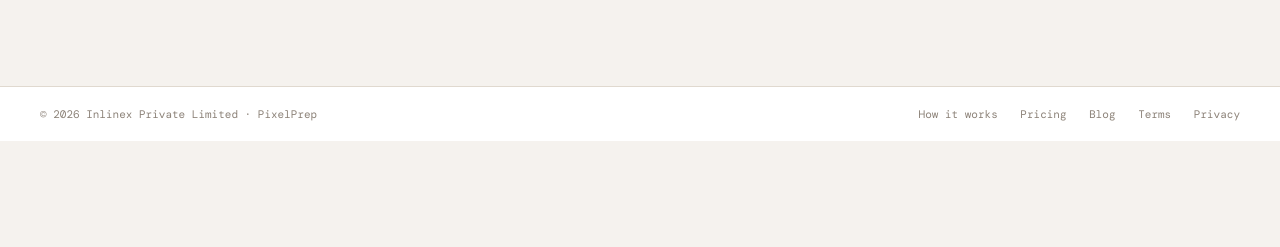
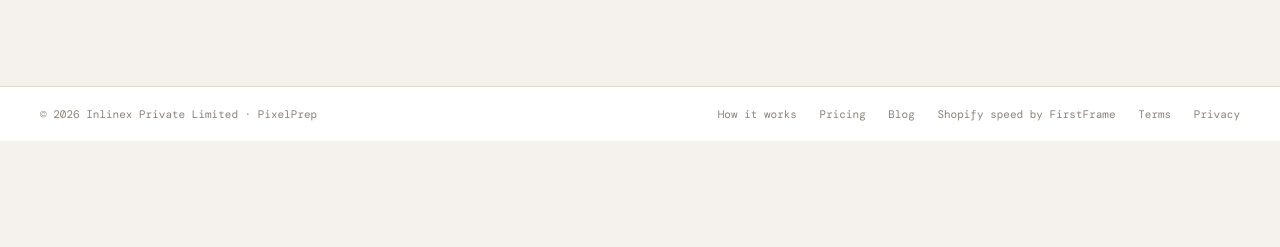
Before and after one commit to arcintscooters-maker/resizeimagepaid, a Flask app: page /blog in a window 1280 px wide. Shown: the part 553-800 px from the top of the page. Run offline with Flask 3, Linux system fonts and the light colour scheme; data that the repository does not hold is empty; some libraries are stand-ins or nearby versions; some web fonts are replaced.

Commit message:
Footer: link to FirstFrame (websitespeed.sg), Inlinex's Shopify speed service
Co-Authored-By: Claude Opus 5.5 <noreply@anthropic.com>

```diff
--- a/templates/blog.html
+++ b/templates/blog.html
@@ -93,6 +93,7 @@
     <a href="/how-it-works">How it works</a>
     <a href="/pricing">Pricing</a>
     <a href="/blog">Blog</a>
+    <a href="https://websitespeed.sg/" rel="noopener">Shopify speed by FirstFrame</a>
     <a href="/terms">Terms</a>
     <a href="/privacy">Privacy</a>
   </div>
--- a/templates/blog_post.html
+++ b/templates/blog_post.html
@@ -98,6 +98,7 @@
     <a href="/how-it-works">How it works</a>
     <a href="/pricing">Pricing</a>
     <a href="/blog">Blog</a>
+    <a href="https://websitespeed.sg/" rel="noopener">Shopify speed by FirstFrame</a>
     <a href="/terms">Terms</a>
     <a href="/privacy">Privacy</a>
   </div>
--- a/templates/how_it_works.html
+++ b/templates/how_it_works.html
@@ -431,6 +431,7 @@
   <span>© 2026 Inlinex Private Limited · PixelPrep</span>
   <div>
     <a href="/how-it-works">How it works</a>
+    <a href="https://websitespeed.sg/" rel="noopener">Shopify speed by FirstFrame</a>
     <a href="/terms">Terms</a>
     <a href="/privacy">Privacy</a>
     <a href="/contact">Contact</a>
--- a/templates/index.html
+++ b/templates/index.html
@@ -908,6 +908,7 @@
     <a href="/how-it-works" style="color:var(--muted);text-decoration:none;">How it works</a>
     <a href="/pricing" style="color:var(--muted);text-decoration:none;">Pricing</a>
     <a href="/blog" style="color:var(--muted);text-decoration:none;">Blog</a>
+    <a href="https://websitespeed.sg/" rel="noopener" style="color:var(--muted);text-decoration:none;">Shopify speed by FirstFrame</a>
     <a href="/terms" style="color:var(--muted);text-decoration:none;">Terms</a>
     <a href="/privacy" style="color:var(--muted);text-decoration:none;">Privacy</a>
     <a href="/contact" style="color:var(--muted);text-decoration:none;">Contact</a>
--- a/templates/pricing.html
+++ b/templates/pricing.html
@@ -202,6 +202,7 @@
   <div>
     <a href="/how-it-works">How it works</a>
     <a href="/pricing">Pricing</a>
+    <a href="https://websitespeed.sg/" rel="noopener">Shopify speed by FirstFrame</a>
     <a href="/terms">Terms</a>
     <a href="/privacy">Privacy</a>
     <a href="/contact">Contact</a>
```
